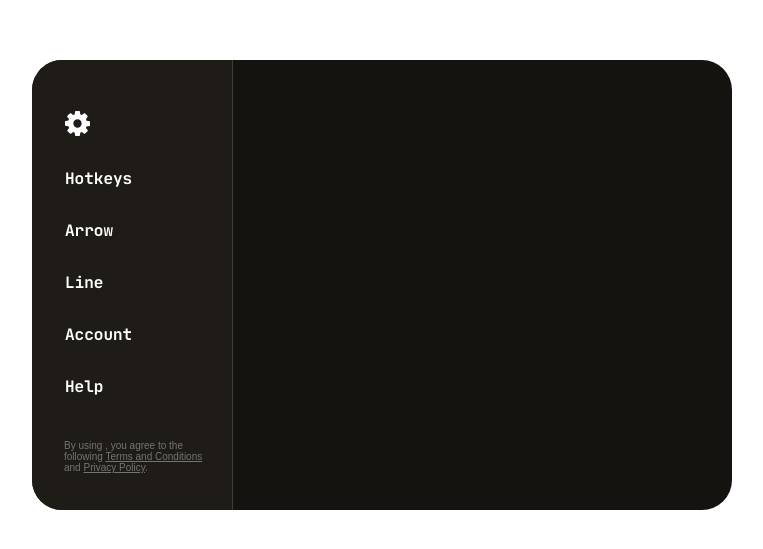
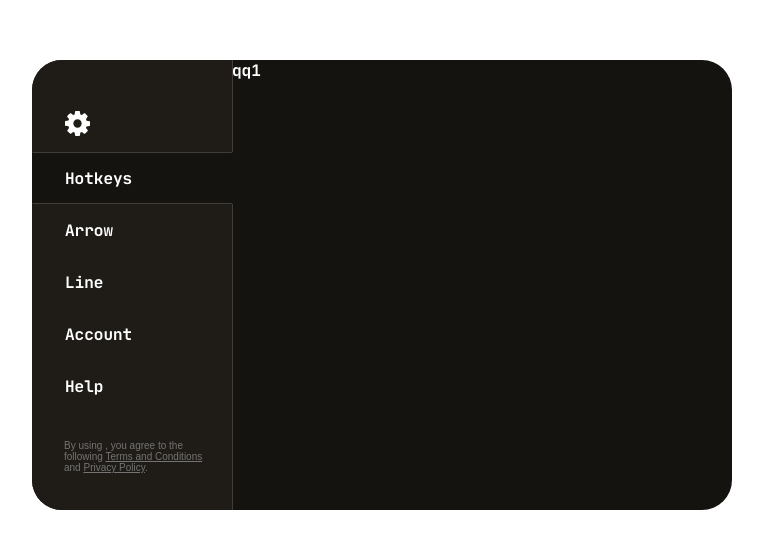
Before and after one commit to jaygraygray/annotate, a React app: page / in a window 1280 px wide. Shown: the part 115-664 px from the top of the page, without its empty margins (258-1021 px from the left). Built offline with nearby package versions, Linux system fonts and the light colour scheme.

Commit message:
tabs rendering; refactor hover and active state

```diff
--- a/src/app/components/Settings/Content/Content.style.ts
+++ b/src/app/components/Settings/Content/Content.style.ts
@@ -1 +1,9 @@
 import styled from "styled-components";
+
+export const Body = styled.div`
+  color: #fff;
+`
+
+export const ContentItem = styled.div`
+  color: #fff;
+`
--- a/src/app/components/Settings/Content/Content.tsx
+++ b/src/app/components/Settings/Content/Content.tsx
@@ -1,11 +1,64 @@
 import React from "react";
+import * as Styles from "./Content.style";
 
 type ContentProps = {
   activeIndex: number;
 }
 
-export const Content = (props: ContentProps) => {
-  console.log(">>ContentProps:", props);
+type ContentItem = {
+  index: number;
+  label: string;
+  body: string | React.ReactNode;
+}
 
-  return <div>ihihihih</div>
+const contentItems: ContentItem[] = [
+  {
+    index: 0,
+    label: "Settings",
+    body: <div>qqq0</div>
+  },
+  {
+    index: 1,
+    label: "Hotkeys",
+    body: <div>qq1</div>
+  },
+  {
+    index: 2,
+    label: "Arrow",
+    body: <div>qq2</div>
+  },
+  {
+    index: 3,
+    label: "Line",
+    body: <div>qqq3</div>
+  },
+  {
+    index: 4,
+    label: "Account",
+    body: <div>qqq4</div>
+  },
+  {
+    index: 5,
+    label: "Help",
+    body: <div>qqq5</div>
+  },
+];
+
+const ContentItem = ({ index, children }) => {
+  return (
+    <Styles.ContentItem key={index}>{children}</Styles.ContentItem>
+  )
 }
+
+export const Content = ({
+  activeIndex
+}: ContentProps) => {
+  // @ts-ignore
+  const [item] = contentItems.filter(({ index }) => index === activeIndex);
+  console.log(">>body", item)
+  return (
+    <div>
+      {item.body}
+    </div>
+  )
+}
--- a/src/app/components/Settings/Navigation/Navigation.style.ts
+++ b/src/app/components/Settings/Navigation/Navigation.style.ts
@@ -1,4 +1,4 @@
-import styled from 'styled-components';
+import styled, { css } from 'styled-components';
 
 export const Navigation = styled.ul`
 margin-top: 0;
@@ -16,20 +16,47 @@ padding: 0;
   }
 `;
 
-export const NavItem = styled.li`
-padding-bottom: 15px;
-padding-top: 15px;
-padding-left: 32px;
-border: 1px solid rgb(0,0,0,0);
-margin: 0;
-width: 83%;
-
-&:hover {
-  cursor: pointer;
+const activeCss = css`
   background: #151310;
   border-top: 1px solid #413E3A;
   border-bottom: 1px solid #413E3A;
   border-right: 2px solid #151310;
   border-radius: inherit;
+  pointer-events: none;
+`
+
+type NavItemStyleProps = {
+  active: boolean;
 }
+
+export const NavItem = styled.li`
+  padding-bottom: 15px;
+  padding-top: 15px;
+  padding-left: 32px;
+  border: 1px solid rgb(0,0,0,0);
+  margin: 0;
+  width: 83%;
+  position: relative;
+  &:hover {
+    cursor: pointer;
+    &::after {
+      width: 110px;
+      height: 3px;
+      background: white;
+      position: absolute;
+      top: 40px;
+      left: 33px;
+      content: " ";
+    }
+  }
+  ${(props: NavItemStyleProps) => props.active ? activeCss : null}
 `;
+
+/*
+
+&:hover {
+
+}
+
+
+*/
--- a/src/app/components/Settings/Navigation/Navigation.tsx
+++ b/src/app/components/Settings/Navigation/Navigation.tsx
@@ -39,29 +39,43 @@ const navItems: NavItem[] = [
   },
 ];
 
+type NavItemProps = {
+  index: number;
+  children: React.ReactNode[];
+  activeIndex: number;
+  setActiveIndex(index: number): void;
+}
 
-const NavItem = ({ index, children, setActiveIndex }) => {
+const NavItem = ({ index, children, setActiveIndex, activeIndex }: NavItemProps) => {
   const handleSetActiveContentIndex = useCallback(() => {
     setActiveIndex(index);
-  }, [index])
+  }, [index]);
   return (
-    <Styles.NavItem onClick={handleSetActiveContentIndex}>
+    <Styles.NavItem onClick={handleSetActiveContentIndex} active={activeIndex === index} >
       {children}
     </Styles.NavItem>
   )
 }
 
-const renderNavItems = (navItems, setActiveIndex) => (
-  navItems.map(item => <NavItem index={item.index} setActiveIndex={setActiveIndex}>{item.label}</NavItem>)
+const renderNavItems = (navItems, setActiveIndex, activeIndex) => (
+  navItems.map(({ label, index }) =>
+    <NavItem
+      key={index}
+      index={index}
+      activeIndex={activeIndex}
+      setActiveIndex={setActiveIndex}>
+        {label}
+    </NavItem>
+  )
 )
 
 export const Navigation = ({
-  activeIndex = 0,
+  activeIndex,
   setActiveIndex,
 }: NavigationProps) => {
   return (
     <Styles.Navigation>
-      {renderNavItems(navItems, setActiveIndex)}
+      {renderNavItems(navItems, setActiveIndex, activeIndex)}
     </Styles.Navigation>
   );
 }
--- a/src/app/components/Settings/Settings.style.tsx
+++ b/src/app/components/Settings/Settings.style.tsx
@@ -47,4 +47,8 @@ export const Left = styled.div`
 
 export const Right = styled.div`
   flex-grow: 1;
+  width: 500px;
+  position: absolute;
+  top: 0px;
+  left: 200px;
 `;
--- a/src/app/components/Settings/Settings.tsx
+++ b/src/app/components/Settings/Settings.tsx
@@ -28,7 +28,7 @@ const Settings = ({
     })
   }, [])
 
-  const [activeContentIndex, setActiveContentIndex] = useState<number>(0);
+  const [activeContentIndex, setActiveContentIndex] = useState<number>(1); // avoid 0; will cause UI defect
 
   const handleSetActiveContentIndex = useCallback((index) => {
     setActiveContentIndex(index)
```
